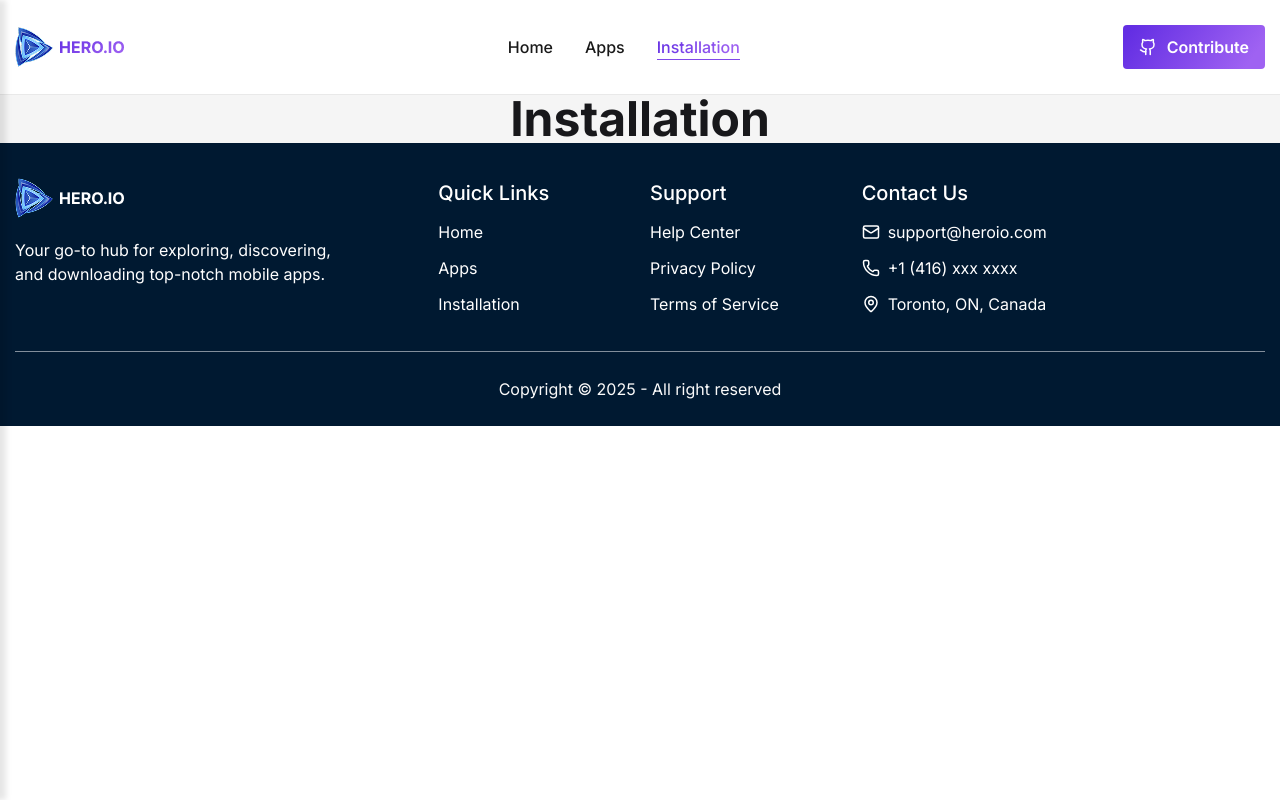
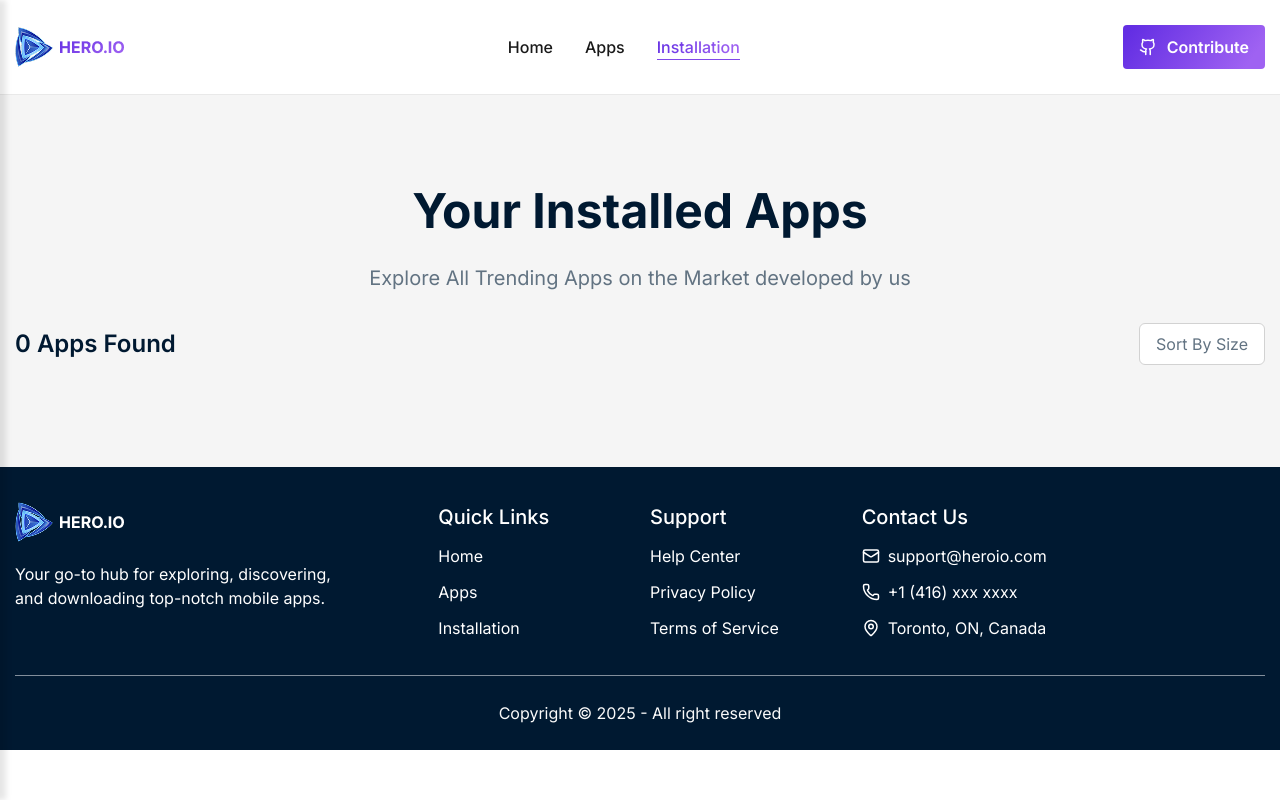
Before and after one commit to rafiultalukdar1/hero-io, a React (Vite) app: page /installation in a window 1280 px wide. Built offline with nearby package versions, Linux system fonts and the light colour scheme.

Commit message:
Added Local Storage functionalities

```diff
--- /dev/null
+++ b/src/Utilities/AddLocalStorage.js
@@ -0,0 +1,23 @@
+const getStoredApps = () => {
+    const storeAppsSTR = localStorage.getItem("installed");
+    if (storeAppsSTR) {
+        const storeAppsData = JSON.parse(storeAppsSTR);
+        return storeAppsData;
+    } else {
+        return [];
+    }
+};
+
+const addStored = (id) => {
+    const storeAppsData = getStoredApps();
+    if (storeAppsData.includes(id)) {
+        alert('Already Installed.');
+    } else {
+        storeAppsData.push(id);
+        const data = JSON.stringify(storeAppsData);
+        localStorage.setItem("installed", data);
+        alert('App Installed Successfully!');
+    }
+};
+
+export { addStored, getStoredApps };
--- a/src/pages/AppItems/AppItems.jsx
+++ b/src/pages/AppItems/AppItems.jsx
@@ -5,7 +5,7 @@ import { Link } from 'react-router';
 
 const AppItems = ({app}) => {
 
-    const {image, title, size, ratingAvg, id} = app;
+    const {image, title, downloads, ratingAvg, id} = app;
 
     return (
         <>
@@ -16,7 +16,7 @@ const AppItems = ({app}) => {
                 <div className='flex justify-between items-center'>
                     <div className='flex items-center gap-[8px] py-[6px] px-[10px] rounded-[4px] bg-[#F1F5E8]'>
                         <img src={download} alt="" />
-                        <span className='text-[#00D390] text-[15px] font-[500]'>{size} M</span>
+                        <span className='text-[#00D390] text-[15px] font-[500]'>{downloads} M</span>
                     </div>
                     <div className='flex items-center gap-[8px] py-[6px] px-[10px] rounded-[4px] bg-[#FFF0E1]'>
                         <img src={star} alt="" />
--- a/src/pages/AppsDetailsPage/AppsDetailsHeader.jsx
+++ b/src/pages/AppsDetailsPage/AppsDetailsHeader.jsx
@@ -2,10 +2,15 @@ import React from 'react';
 import downloadImg from '../../assets/images/apps-download.png';
 import starImg from '../../assets/images/apps-star.png';
 import likeImg from '../../assets/images/apps-like.png';
+import { addStored } from '../../Utilities/AddLocalStorage';
 
 const AppsDetailsHeader = ({singleApps}) => {
 
-    const {image, title, companyName, downloads, size, ratingAvg, reviews} = singleApps;
+    const {image, title, companyName, downloads, size, ratingAvg, reviews, id} = singleApps;
+
+    const handleInstallApps = (id) => {
+        addStored(id)
+    }
 
     return (
         <>
@@ -39,7 +44,7 @@ const AppsDetailsHeader = ({singleApps}) => {
                         </div>
                     </div>
                     <div>
-                        <button className='text-[#FFF] text-[16px] md:text-[20px] font-[600] rounded-[4px] bg-[#00D390] px-[20px] py-[10px]'>Install Now ({size} MB)</button>
+                        <button onClick={() => handleInstallApps(id)} className='text-[#FFF] text-[16px] md:text-[20px] font-[600] rounded-[4px] bg-[#00D390] px-[20px] py-[10px]'>Install Now ({size} MB)</button>
                     </div>
                 </div>
             </div>
--- a/src/pages/ErrorApps/ErrorApps.jsx
+++ b/src/pages/ErrorApps/ErrorApps.jsx
@@ -10,7 +10,7 @@ const ErrorApps = () => {
                     <img className='mx-auto' src={errorImg} alt="" />
                     <h2 className='text-[#001931] text-center text-[32px] md:text-[40px] lg:text-[48px] font-[600]'>OPPS!! APP NOT FOUND</h2>
                     <p className='text-[#627382] text-center text-[16px] sm:text-[18px] md:text-[20px]'>The App you are requesting is not found on our system.  please try another apps</p>
-                    <NavLink to='/'><button className='rounded-[4px] bg-[linear-gradient(125deg,#632EE3_5.68%,#9F62F2_88.38%)] py-[12px] px-[38px] text-[#FFF] text-[16px] font-[600] mt-[16px]'>Go Back!</button></NavLink>
+                    <NavLink to='/apps'><button className='rounded-[4px] bg-[linear-gradient(125deg,#632EE3_5.68%,#9F62F2_88.38%)] py-[12px] px-[38px] text-[#FFF] text-[16px] font-[600] mt-[16px]'>Go Back!</button></NavLink>
                 </div>
            </div>
         </>
--- a/src/pages/HomeApps/HomeApps.jsx
+++ b/src/pages/HomeApps/HomeApps.jsx
@@ -6,7 +6,7 @@ import { Link } from 'react-router';
 
 const HomeApps = ({singleApps}) => {
 
-    const {image, title, size, ratingAvg, id} = singleApps;
+    const {image, title, downloads, ratingAvg, id} = singleApps;
 
     return (
         <>
@@ -17,7 +17,7 @@ const HomeApps = ({singleApps}) => {
                 <div className='flex justify-between items-center'>
                     <div className='flex items-center gap-[8px] py-[6px] px-[10px] rounded-[4px] bg-[#F1F5E8]'>
                         <img src={download} alt="" />
-                        <span className='text-[#00D390] text-[15px] font-[500]'>{size} M</span>
+                        <span className='text-[#00D390] text-[15px] font-[500]'>{downloads} M</span>
                     </div>
                     <div className='flex items-center gap-[8px] py-[6px] px-[10px] rounded-[4px] bg-[#FFF0E1]'>
                         <img src={star} alt="" />
--- /dev/null
+++ b/src/pages/Install/Install.jsx
@@ -0,0 +1,31 @@
+import React from 'react';
+import downloadImg from '../../assets/images/download.png';
+import starImg from '../../assets/images/star.png';
+
+const Install = ({install}) => {
+
+    const {image, title, downloads, ratingAvg, size} = install;
+
+    return (
+        <>
+            <div className='rounded-[4px] bg-[#FFFFFF] p-[16px] flex flex-col sm:flex-row gap-[16px] items-center justify-between'>
+                <div className='flex items-center gap-[16px]'>
+                    <img className='w-[80px] h-[80px] object-cover rounded-[8px]' src={image} alt="" />
+                    <div>
+                        <h4 className='text-[#001931] text-[20px] font-medium'>{title}</h4>
+                        <div className='flex items-center gap-[16px]'>
+                            <p className='flex items-center gap-[4px]'><img src={downloadImg} alt="" /><span className='text-[#00D390] text-[15px] font-medium'>{downloads} M</span></p>
+                            <p className='flex items-center gap-[4px]'><img src={starImg} alt="" /><span className='text-[#F81] text-[15px] font-medium'>{ratingAvg}</span></p>
+                            <p className='text-[#627382] text-[16px]'>{size} MB</p>
+                        </div>
+                    </div>
+                </div>
+                <div>
+                    <button className='text-[#FFF] text-[16px] md:text-[20px] font-[600] rounded-[4px] bg-[#00D390] px-[20px] py-[10px]'>Uninstall</button>
+                </div>
+            </div>
+        </>
+    );
+};
+
+export default Install;
--- /dev/null
+++ b/src/pages/Installation/Installation.jsx
@@ -0,0 +1,92 @@
+import React, { useEffect, useState } from 'react';
+import { useLoaderData } from 'react-router';
+import { getStoredApps } from '../../Utilities/AddLocalStorage';
+import Install from '../Install/Install';
+
+const Installation = () => {
+    const [short, setShort] = useState("");
+    const [open, setOpen] = useState(false);
+    const [installList, setInstallList] = useState([]);
+    const data = useLoaderData();
+
+    useEffect(() => {
+        const installedData = getStoredApps();
+        const newInstalledData = installedData.map(id => parseInt(id));
+        const installList = data.filter(newApp => newInstalledData.includes(newApp.id));
+        setInstallList(installList);
+    }, []);
+
+    const handleShort = (type) => {
+        setShort(type);
+        setOpen(false);
+    };
+
+    const sortedList = [...installList].sort((a, b) => {
+        const sizeA = parseFloat(a.size);
+        const sizeB = parseFloat(b.size);
+
+        if (short === "low") {
+            return sizeA - sizeB;
+        }
+        else if (short === "high") {
+            return sizeB - sizeA;
+        }
+        else {
+            return 0;
+        }
+    });
+
+    const getButtonText = () => {
+        if (short === "low") return "Low to High";
+        if (short === "high") return "High to Low";
+        return "Sort By Size";
+    };
+
+    return (
+        <div className='py-[55px] md:py-[80px]'>
+            <div className='container'>
+                <div className='text-center'>
+                    <h2 className='text-[#001931] text-[32px] md:text-[40px] lg:text-[48px] font-[700]'>
+                        Your Installed Apps
+                    </h2>
+                    <p className='text-[#627382] text-[16px] sm:text-[18px] md:text-[20px] font-normal pt-[8px] md:pt-[16px]'>
+                        Explore All Trending Apps on the Market developed by us
+                    </p>
+                </div>
+
+                <div className='flex justify-between items-center mt-[30px] relative'>
+                    <h2 className='text-[#001931] text-[24px] font-semibold'>
+                        {sortedList.length} Apps Found
+                    </h2>
+
+                    <div className='relative'>
+                        <button
+                            onClick={() => setOpen(!open)}
+                            className='text-[#627382] text-[16px] border border-[#D2D2D2] rounded-md px-4 py-2 bg-white hover:bg-gray-50 transition'
+                        >
+                            {getButtonText()}
+                        </button>
+
+                        {open && (
+                            <ul className='absolute right-0 mt-2 bg-white border border-gray-200 rounded-md shadow-md w-[160px] z-10'>
+                                <li className='px-4 py-2 hover:bg-gray-100 cursor-pointer' onClick={() => handleShort("low")}>
+                                    Low to High
+                                </li>
+                                <li className='px-4 py-2 hover:bg-gray-100 cursor-pointer' onClick={() => handleShort("high")}>
+                                    High to Low
+                                </li>
+                            </ul>
+                        )}
+                    </div>
+                </div>
+                <div className='pt-[22px] flex flex-col gap-[16px]'>
+                    {
+                        sortedList.map(install => (<Install key={install.id} install={install}></Install>))
+                    }
+                </div>
+            </div>
+        </div>
+    );
+};
+
+export default Installation;
--- a/src/routers/Routers.jsx
+++ b/src/routers/Routers.jsx
@@ -4,6 +4,7 @@ import HomePage from "../pages/HomePage/HomePage";
 import AppsDetails from "../pages/AppsDetails/AppsDetails";
 import Apps from "../pages/Apps/Apps";
 import ErrorPage from "../pages/ErrorPage/ErrorPage";
+import Installation from "../pages/Installation/Installation";
 
 
 export const router = createBrowserRouter([
@@ -23,7 +24,8 @@ export const router = createBrowserRouter([
             },
             {
                 path: 'installation',
-                element: <h1 className='text-5xl font-bold text-center'>Installation</h1>
+                loader: () => fetch('/appsData.json'),
+                Component: Installation
             },
             {
                 path: 'appsDetails/:id',
```
Also changed, not shown: src/pages/AppsDetails/AppsDetails.jsx (+0 -40 lines).
